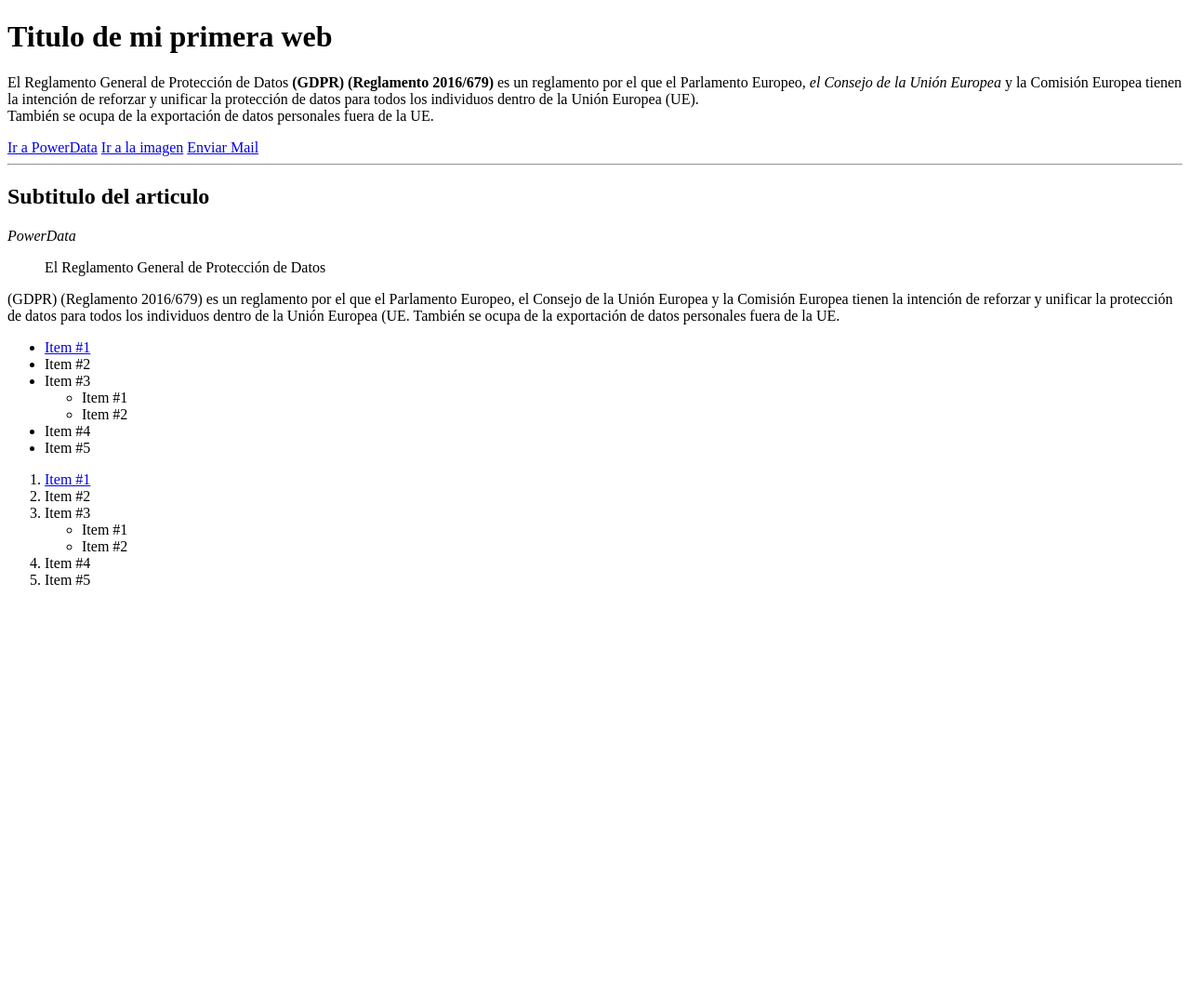
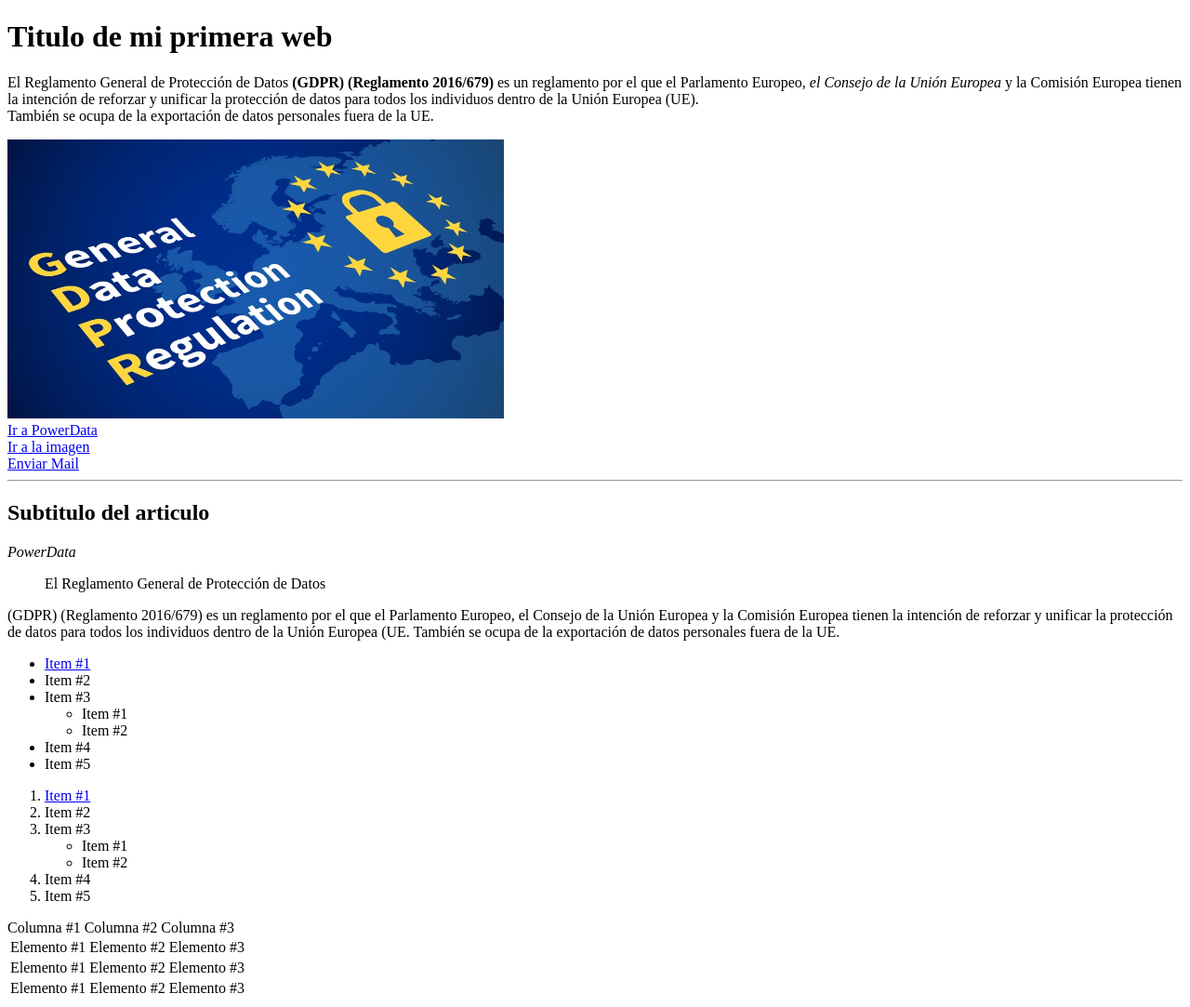
Before and after one commit to Sleide69/Aplicaciones_Web, a plain HTML site: page index.html in a window 1280 px wide. Shown: the whole page at 93% size. Before the commit the page ends 800 px from the top, so only its background shows below. Drawn offline with Linux system fonts and the light colour scheme.

Commit message:
Agregue el GDPR.jpg como imagen y una tabla en index.html

```diff
--- a/index.html
+++ b/index.html
@@ -19,11 +19,15 @@
 			También se ocupa de la exportación de datos personales fuera
 			de la UE.
 		</p>
+
+		<img src="imagenes/GDPR.jpg" alt="Logotipo del GDPR" title="Logotipo del GDPR" widrh="300" height="300"/>
+		<br/>
 		<!--esta es una ruta absoluta|el target es para abrir el link en otra pagina web-->
 		<a target="_blank" href="https://www.powerdata.es/gdpr-proteccion-datos">Ir a PowerData</a>
-		<!--esta es una ruta relativa-->
-		<a href="imagenes/logo.png">Ir a la imagen</a>
-
+		<br/>
+		<!--e<br/>sta es una ruta relativa-->
+		<a href="imagenes/logo.png"<br/>Ir a la imagen</a>
+		<br/>
 		<a href="mailto:diazkareli491@gmail.com" title="Enviar Correo a Jesus Montes">Enviar Mail</a>
 		<hr/>
 
@@ -67,6 +71,24 @@
 			<li>Item #5</li>
 		</ol>
 
+	<table>
+		<tr> Columna #1
+			<td> Elemento #1</td>
+			<td> Elemento #2</td>
+			<td> Elemento #3</td>
+		</tr>
+		<tr> Columna #2
+			<td> Elemento #1</td>
+			<td> Elemento #2</td>
+			<td> Elemento #3</td>
+		</tr>
+		<tr> Columna #3
+			<td> Elemento #1</td>
+			<td> Elemento #2</td>
+			<td> Elemento #3</td>
+		</tr>
+	</table>
+
 	</body>
 
 
```
Also changed, not shown: imagenes/GDPR.jpg (added).
